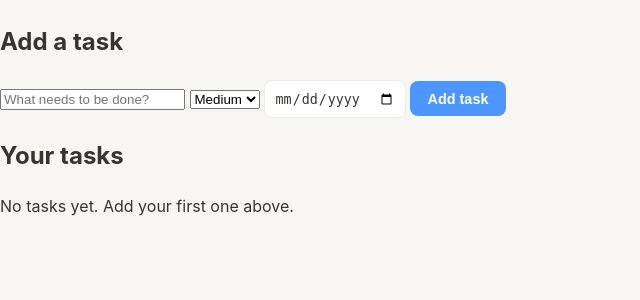
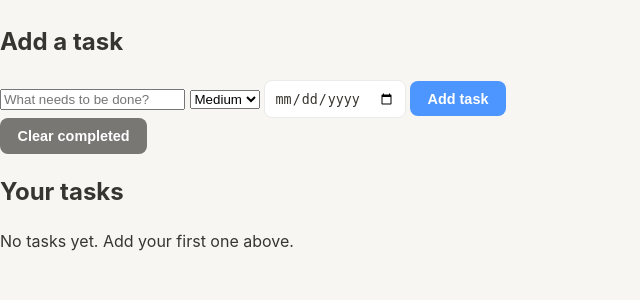
Before and after one commit to vihaang123/tensorflow, a Django app: page / in a window 1280 px wide. Shown: the part 36-336 px from the top of the page, without its empty margins (0-640 px from the left). Run offline with Django 5.2, Linux system fonts and the light colour scheme; the visitor is signed in with stand-in values (Sample User, id 1); data that the repository does not hold is empty.

Commit message:
Add clear completed button

```diff
--- a/tasks/templates/tasks/task_list.html
+++ b/tasks/templates/tasks/task_list.html
@@ -46,6 +46,13 @@
         <input type="date" name="due_date">
 
         <button class="btn" type="submit">Add task</button>
+      </form>
+
+      <form method="post" action="{% url 'clear_completed' %}">
+        {% csrf_token %}
+        <button type="submit" class="btn" style="background:var(--text-muted)">
+          Clear completed
+        </button>
       </form>
     </section>
 
--- a/tasks/urls.py
+++ b/tasks/urls.py
@@ -6,4 +6,5 @@ urlpatterns = [
     path("", views.task_list, name="task_list"),
     path("<int:task_id>/toggle/", views.toggle_task, name="toggle_task"),
     path("<int:task_id>/delete/", views.delete_task, name="delete_task"),
+    path("clear-completed/", views.clear_completed, name="clear_completed"),
 ]
--- a/tasks/views.py
+++ b/tasks/views.py
@@ -35,3 +35,8 @@ def delete_task(request, task_id):
     task = get_object_or_404(Task, id=task_id, owner=request.user)
     task.delete()
     return redirect("task_list")
+
+@login_required
+def clear_completed(request):
+    Task.objects.filter(owner=request.user, done=True).delete()
+    return redirect("task_list")
```
